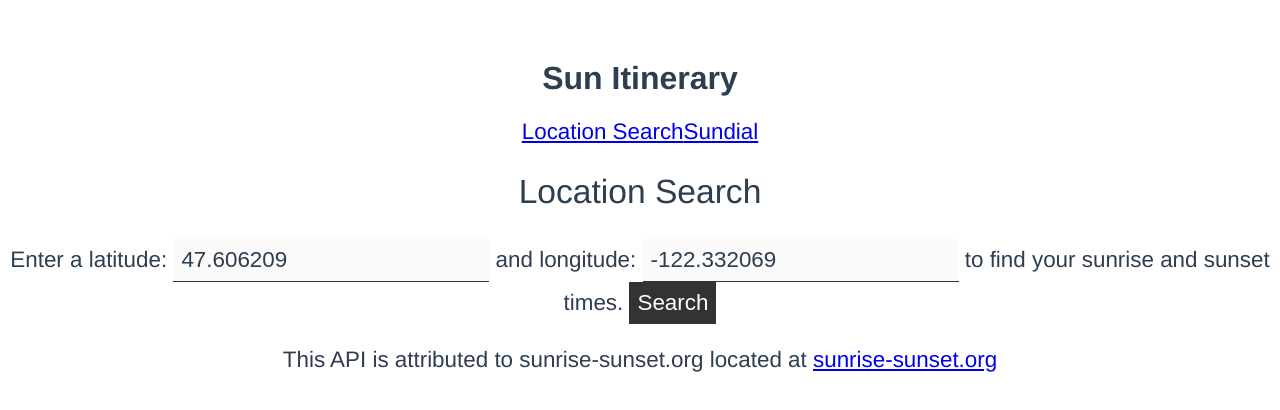
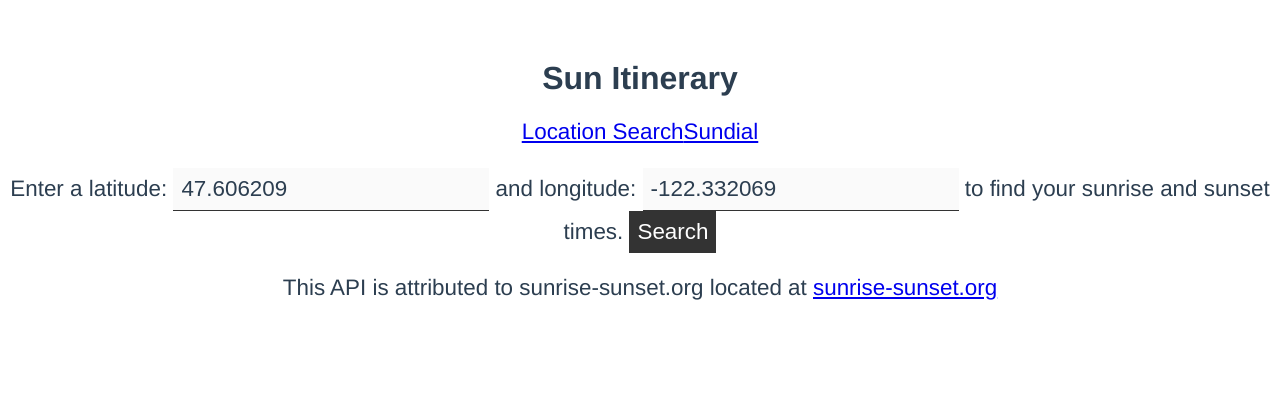
Before and after one commit to DerekJB1987/wats4000-final-project, a Vue app: page /#/ in a window 1280 px wide. Shown: the top 410 px of the page. Built offline with nearby package versions, Linux system fonts and the light colour scheme.

Commit message:
fixed router links

```diff
--- a/src/components/LocationSearch.vue
+++ b/src/components/LocationSearch.vue
@@ -10,6 +10,8 @@
       <p>A helpful resource to get geo coordinates is located at <a href="https://www.gps-coordinates.net/">GPS-coordinates.net</a></p>
   </div>
 </template>
+
+
 
 <!-- Add "scoped" attribute to limit CSS to this component only -->
 <style scoped>
--- a/src/components/Sundial.vue
+++ b/src/components/Sundial.vue
@@ -6,7 +6,6 @@
       <router-link v-bind:to="'/'">Sundial</router-link>
 
     </p>
-    <h2>Location Search</h2>
 
     <form v-on:submit.prevent="getLocation">
       <p>Enter a latitude:
--- a/src/router/index.js
+++ b/src/router/index.js
@@ -13,7 +13,7 @@ export default new Router({
       component: Sundial
     },
     {
-      path: '/',
+      path: '/locationsearch',
       name: 'LocationSearch',
       component: LocationSearch
     }
```
Also changed, not shown: 10 other files (tests, documents, lock files or other folders).
